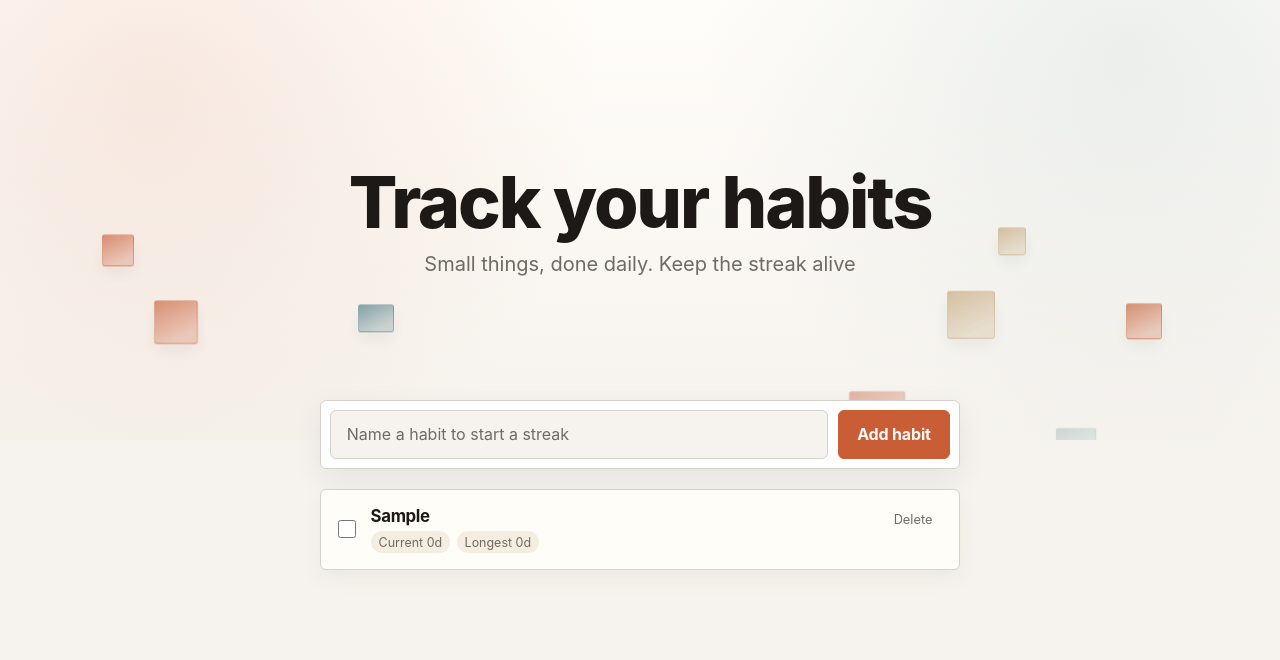
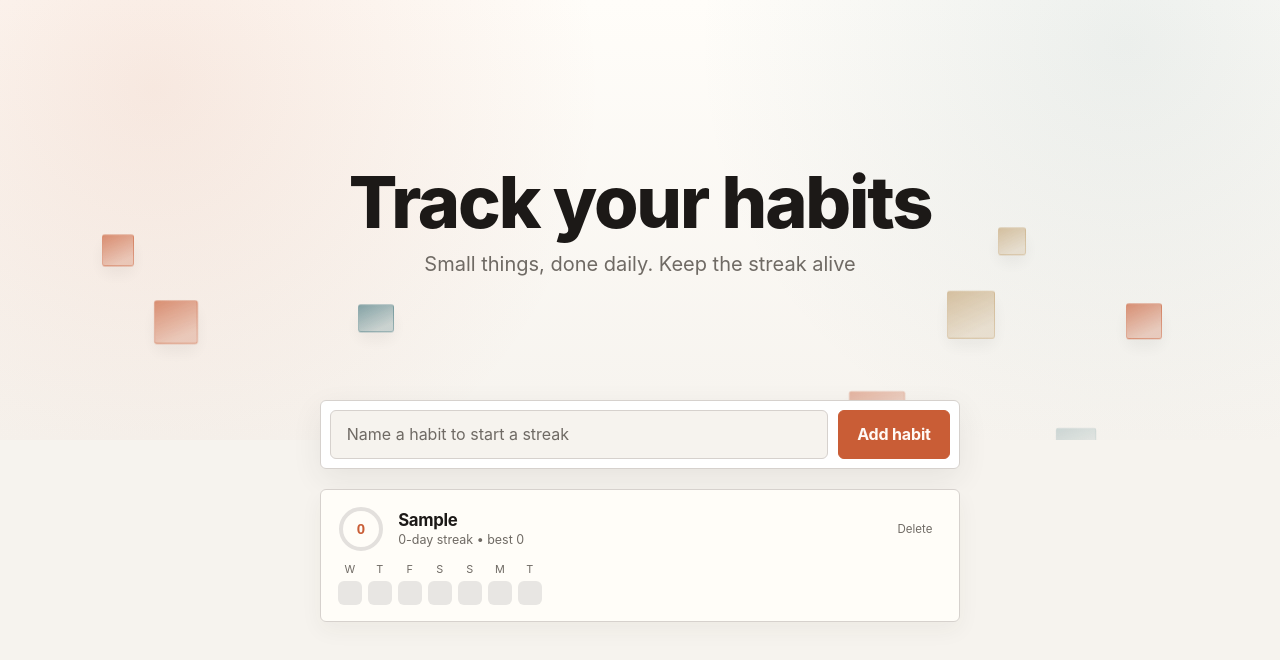
Before and after one commit to J-reyes/habit-tracker, a React (Vite) app: page / in a window 1280 px wide. Both pictures are taken after typing "Sample" into the empty fields and a click on the button "Add habit". Shown: the top 660 px of the page. Built offline with nearby package versions, Linux system fonts and the light colour scheme.

Commit message:
added css styling + weekday strip to habit items

```diff
--- a/src/components/HabitItem/HabitItem.module.css
+++ b/src/components/HabitItem/HabitItem.module.css
@@ -1,12 +1,7 @@
 .card {
-  display: grid;
-  grid-template-columns: auto 1fr auto;
-  grid-template-areas:
-    "toggle title delete"
-    "toggle meta delete";
-  column-gap: 0.9rem;
-  row-gap: 0.35rem;
-  align-items: center;
+  display: flex;
+  flex-direction: column;
+  gap: 0.75rem;
   padding: 1rem 1.05rem;
   background: var(--card);
   border: 1px solid hsl(var(--line));
@@ -14,49 +9,81 @@
   box-shadow: 0 8px 22px hsl(30 12% 20% / 0.05);
 }
 
-.toggle {
-  grid-area: toggle;
-  width: 1.15rem;
-  height: 1.15rem;
-  margin: 0;
-  accent-color: hsl(var(--violet));
+.header {
+  display: flex;
+  align-items: center;
+  gap: 0.9rem;
+}
+
+.ring {
+  width: 46px;
+  height: 46px;
+  border: none;
+  background: none;
+  position: relative;
+  flex: none;
+  padding: 0;
   cursor: pointer;
 }
 
+.ring svg {
+  /* fill 46x46 box */
+  width: 100%;
+  height: 100%;
+  display: block;
+}
+
+.ringTrack {
+  stroke: hsl(30 10% 88%);
+}
+
+.ringFill {
+  stroke: hsl(var(--violet));
+  transition: stroke-dashoffset 0.4s ease;
+}
+
+.ringCount {
+  position: absolute;
+  inset: 0;
+  display: grid;
+  place-items: center;
+  font-size: 15px;
+  font-weight: 800;
+  color: hsl(var(--violet));
+}
+
+.titleContainer {
+  flex: 1;
+  display: flex;
+  flex-direction: column;
+  gap: 0.15rem;
+  min-width: 0;
+}
+
 .title {
-  grid-area: title;
   margin: 0;
   font-size: 1.05rem;
   font-weight: 650;
   letter-spacing: -0.02em;
-}
-
-.meta {
-  grid-area: meta;
-  display: flex;
-  flex-wrap: wrap;
-  gap: 0.4rem;
+  color: var(--text);
 }
 
 .stat {
   margin: 0;
-  padding: 0.2rem 0.5rem;
-  border-radius: 999px;
-  background: hsl(var(--ice) / 0.18);
+  font-size: 0.78rem;
   color: var(--muted);
-  font-size: 0.78rem;
 }
 
 .remove {
-  grid-area: delete;
-  align-self: start;
+  flex: none;
+  align-self: center;
   padding: 0.35rem 0.55rem;
   border: 1px solid transparent;
   border-radius: var(--radius);
   background: transparent;
   color: var(--muted);
   font: inherit;
-  font-size: 0.8rem;
+  font-size: 0.72rem;
   cursor: pointer;
 }
 
@@ -65,3 +92,32 @@
   border-color: hsl(var(--violet) / 0.25);
   background: hsl(var(--violet) / 0.06);
 }
+
+.weekDays {
+  display: flex;
+  gap: 6px;
+}
+
+.dayColumn {
+  display: flex;
+  flex-direction: column;
+  align-items: center;
+  gap: 6px;
+}
+
+.weekdayLabel {
+  font-size: 0.68rem;
+  line-height: 1;
+  color: var(--muted);
+}
+
+.day {
+  width: 24px;
+  height: 24px;
+  border-radius: 6px;
+  background: hsl(30 10% 90%);
+}
+
+.done {
+  background: hsl(var(--violet));
+}
--- a/src/components/HabitItem/HabitItem.tsx
+++ b/src/components/HabitItem/HabitItem.tsx
@@ -1,29 +1,45 @@
-import type { Habit } from "../../types"
-import styles from "./HabitItem.module.css"
+import type { Habit } from "../../types";
+import { lastNDaysISO, weekdayInitials } from "../../lib/date";
+import styles from "./HabitItem.module.css";
 
 interface HabitItemProps {
-    habit: Habit
-    today: string
-    streak: number
-    longestStreak: number
-    onDeleteHabit: (id: string) => void
-    onToggleToday: (id: string) => void
+  habit: Habit;
+  today: string;
+  streak: number;
+  longestStreak: number;
+  onDeleteHabit: (id: string) => void;
+  onToggleToday: (id: string) => void;
 }
 
-function HabitItem({ habit, today, streak, longestStreak, onDeleteHabit, onToggleToday }: HabitItemProps) {
+function HabitItem({
+  habit,
+  today,
+  streak,
+  longestStreak,
+  onDeleteHabit,
+  onToggleToday,
+}: HabitItemProps) {
+  const weekDays = lastNDaysISO(7, today);
+  const ringFraction = Math.min(streak, 7) / 7;
+  const strokeDashOffset = 2 * Math.PI * 20 * (1 - ringFraction);
+
   return (
     <li className={styles.card}>
-            <input
-                className={styles.toggle}
-                type="checkbox"
-                checked={habit.completedDates.includes(today)}
-                onChange={() => onToggleToday(habit.id)}
-                aria-label={`Mark ${habit.name} done today`}
-            />
+      <div className={styles.header}>
+        <button type="button" className={styles.ring} onClick={() => onToggleToday(habit.id)}>
+          <svg viewBox="0 0 46 46" aria-hidden="true">
+            <g transform="rotate(-90 23 23)">
+              <circle className={styles.ringTrack} cx="23" cy="23" r="20" fill="none" strokeWidth="4" />
+              <circle className={styles.ringFill} cx="23" cy="23" r="20" fill="none" strokeWidth="4" strokeLinecap="round" strokeDasharray={2 * Math.PI * 20} strokeDashoffset={strokeDashOffset}/>
+            </g>
+          </svg>
+          <span className={styles.ringCount}>{streak}</span>
+        </button>
+        <div className={styles.titleContainer}>
           <h3 className={styles.title}>{habit.name}</h3>
-            <div className={styles.meta}>
-                <p className={styles.stat}>Current {streak}d</p>
-                <p className={styles.stat}>Longest {longestStreak}d</p>
+          <p className={styles.stat}>
+            {streak}-day streak • best {longestStreak}
+          </p>
         </div>
         <button
           className={styles.remove}
@@ -32,6 +48,21 @@ function HabitItem({ habit, today, streak, longestStreak, onDeleteHabit, onToggl
         >
           Delete
         </button>
+      </div>
+
+      <div className={styles.weekDays}>
+        {weekDays.map((day) => {
+          const done = habit.completedDates.includes(day);
+          return (
+            <div key={day} className={styles.dayColumn}>
+              <span className={styles.weekdayLabel}>
+                {weekdayInitials()[new Date(day + "T00:00:00").getDay()]}
+              </span>
+              <span className={done ? `${styles.day} ${styles.done}` : styles.day}/>
+            </div>
+          );
+        })}
+      </div>
     </li>
   );
 }
```
Lines whose indentation alone changed are shown as unchanged.
